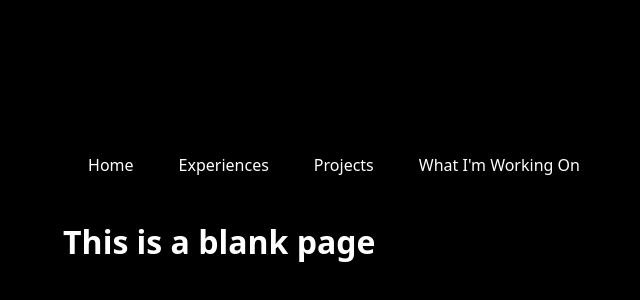
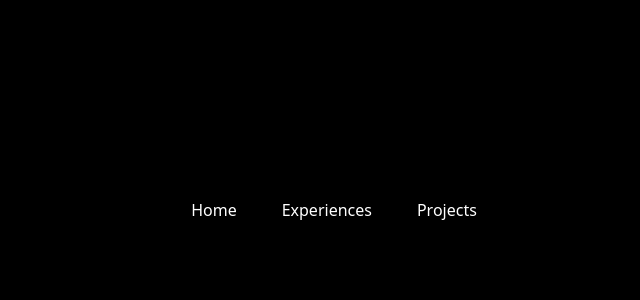
Before and after one commit to NasserA12433/naweb, a React (Vite) app: page /current-plans in a window 1280 px wide. Shown: the part 190-490 px from the top of the page, without its empty margins (306-946 px from the left). Built offline with nearby package versions, Linux system fonts and the light colour scheme.

Commit message:
Removed pages and packages. Will work on better home page next

```diff
--- a/package.json
+++ b/package.json
@@ -12,7 +12,8 @@
   "dependencies": {
     "react": "^19.0.0",
     "react-dom": "^19.0.0",
-    "react-router-dom": "^7.4.0"
+    "react-router-dom": "^7.4.0",
+    "react-simple-typewriter": "^5.0.1"
   },
   "devDependencies": {
     "@eslint/js": "^9.21.0",
--- a/src/currentplans.tsx
+++ /dev/null
@@ -1,5 +0,0 @@
-const BlankPage = () => {
-    return <h1>This is a blank page</h1>;
-};
-
-export default BlankPage;
--- a/src/home.tsx
+++ b/src/home.tsx
@@ -1,13 +1,15 @@
 import { Link, Route, BrowserRouter as Router, Routes } from "react-router-dom";
 import "./cssFiles/home.css";
-import CurrentPlans from "./currentplans.tsx";
 import CurrentProjects from "./currentprojects.tsx";
 import Experience from "./experience.tsx";
+
 
 function Home() {
   return (
     <div className="home-container">
-      <h1>Welcome to My Website</h1>
+      <h1>Im a </h1>
+      <span>
+      </span>
     </div>
   );
 }
@@ -20,14 +22,12 @@ function App() {
         <Link to="/" className="nav-button">Home</Link>
         <Link to="/experiences" className="nav-button">Experiences</Link>
         <Link to="/projects" className="nav-button">Projects</Link>
-        <Link to="/current-plans" className="nav-button">What I'm Working On</Link>
       </nav>
 
       <Routes>
         <Route path="/" element={<Home />} />
         <Route path="/experiences" element={<Experience />} />
         <Route path="/projects" element={<CurrentProjects />} />
-        <Route path="/current-plans" element={<CurrentPlans />} />
       </Routes>
     </Router>
   );
```
Also changed, not shown: 1 other file (tests, documents, lock files or other folders).
